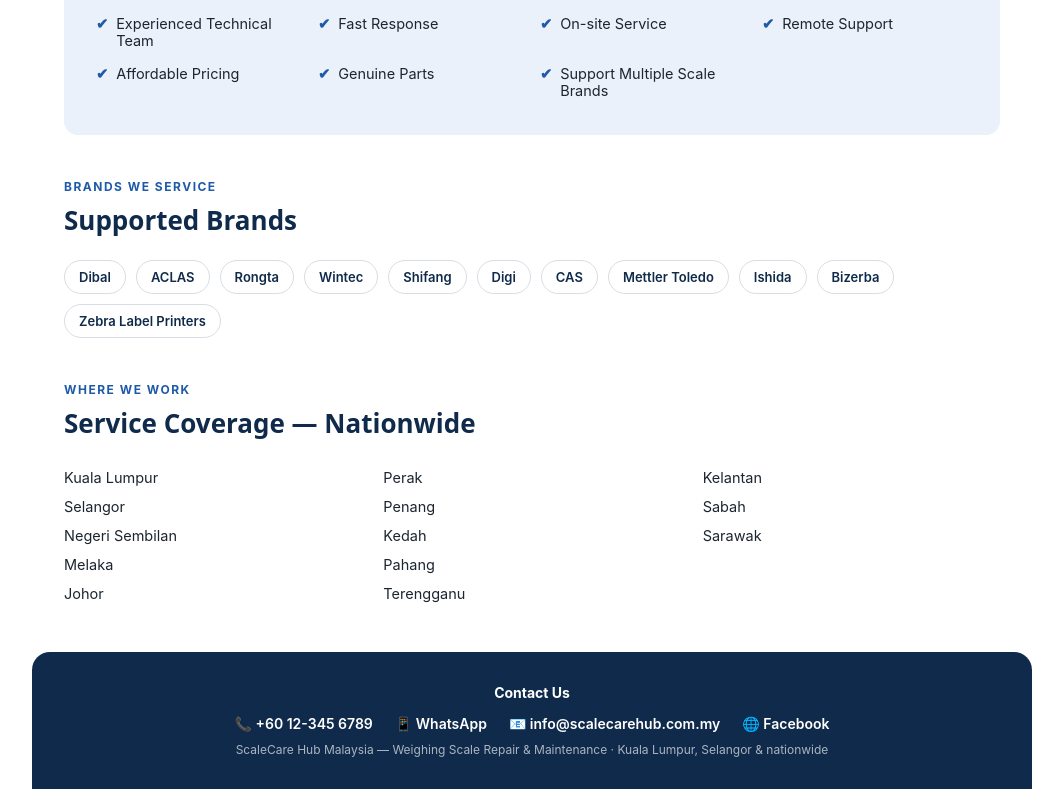
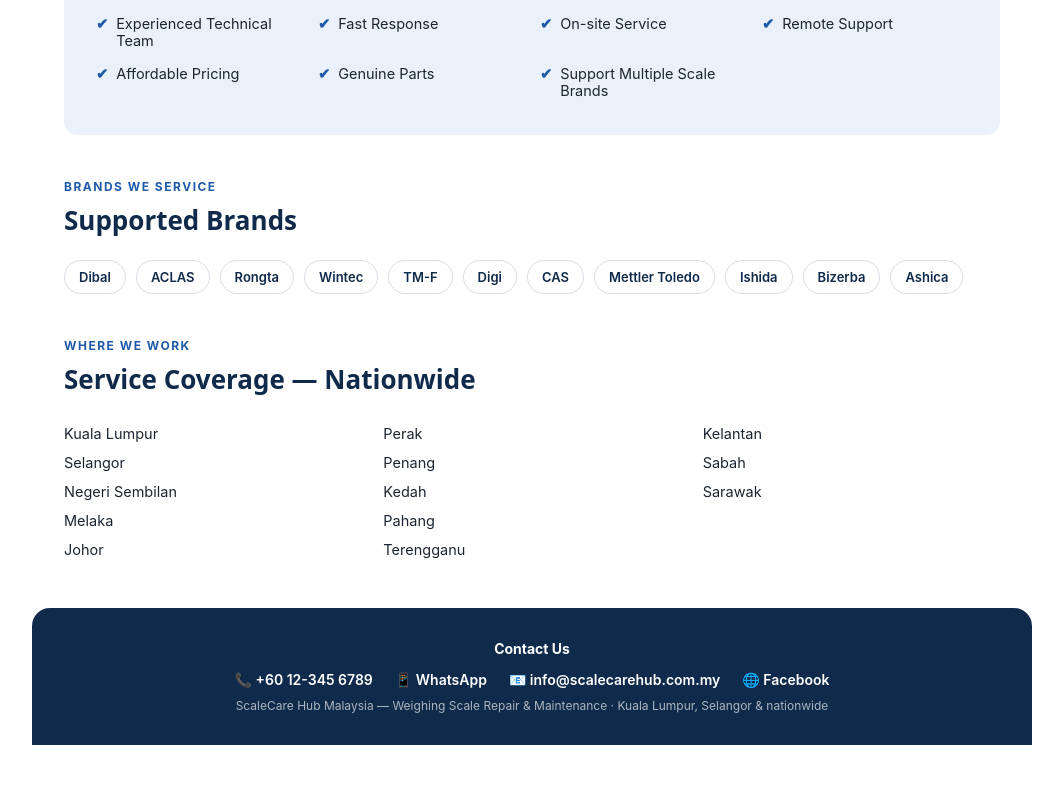
Before and after one commit to rdyb87/myscalecare, a plain HTML site: page index.html in a window 1280 px wide. Shown: the part 1085-1874 px from the top of the page, without its empty margins (108-1171 px from the left). After the commit the page ends 1830 px from the top, so only its background shows below. Drawn offline with Linux system fonts and the light colour scheme.

Commit message:
Update index.html

```diff
--- a/index.html
+++ b/index.html
@@ -75,9 +75,9 @@
     <h2>Supported Brands</h2>
     <div class="sch-brands">
       <span class="sch-pill">Dibal</span><span class="sch-pill">ACLAS</span><span class="sch-pill">Rongta</span>
-      <span class="sch-pill">Wintec</span><span class="sch-pill">Shifang</span><span class="sch-pill">Digi</span>
+      <span class="sch-pill">Wintec</span><span class="sch-pill">TM-F</span><span class="sch-pill">Digi</span>
       <span class="sch-pill">CAS</span><span class="sch-pill">Mettler Toledo</span><span class="sch-pill">Ishida</span>
-      <span class="sch-pill">Bizerba</span><span class="sch-pill">Zebra Label Printers</span>
+      <span class="sch-pill">Bizerba</span><span class="sch-pill">Ashica</span>
     </div>
   </div>
 
```
